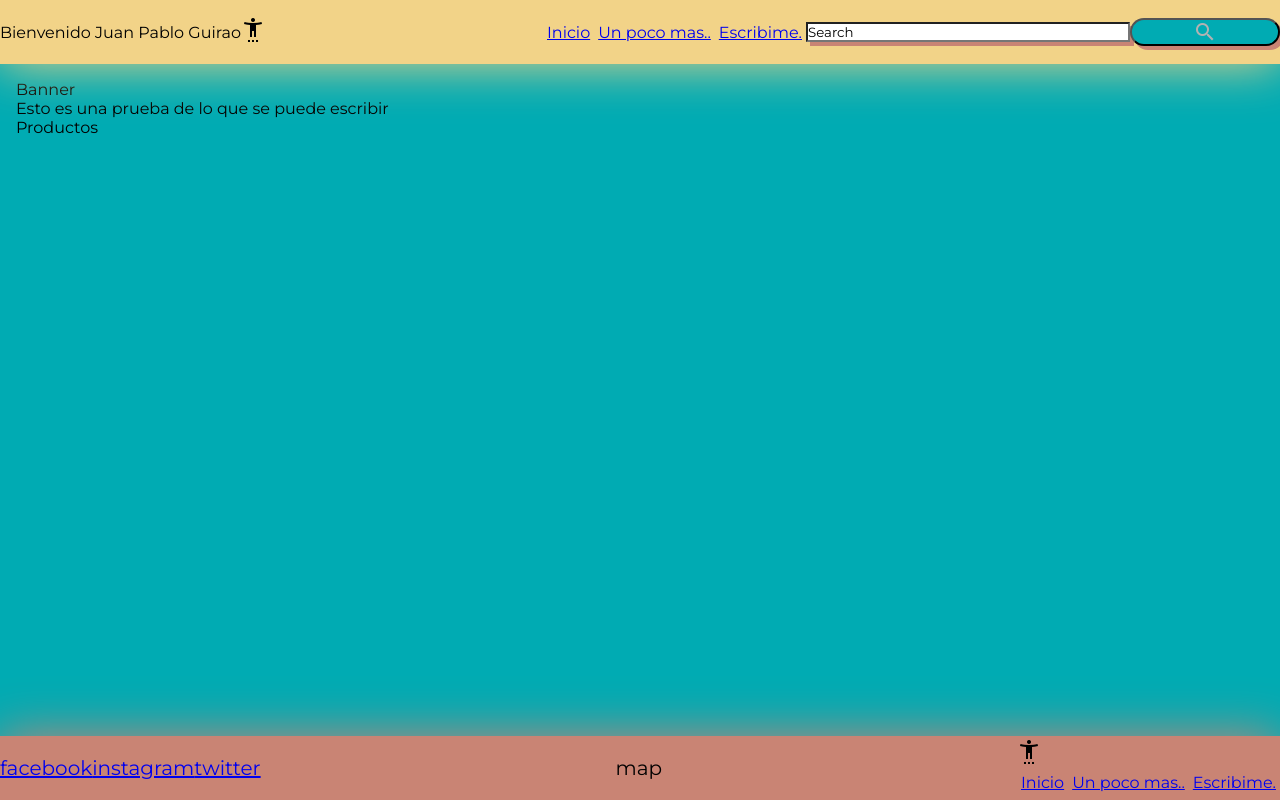
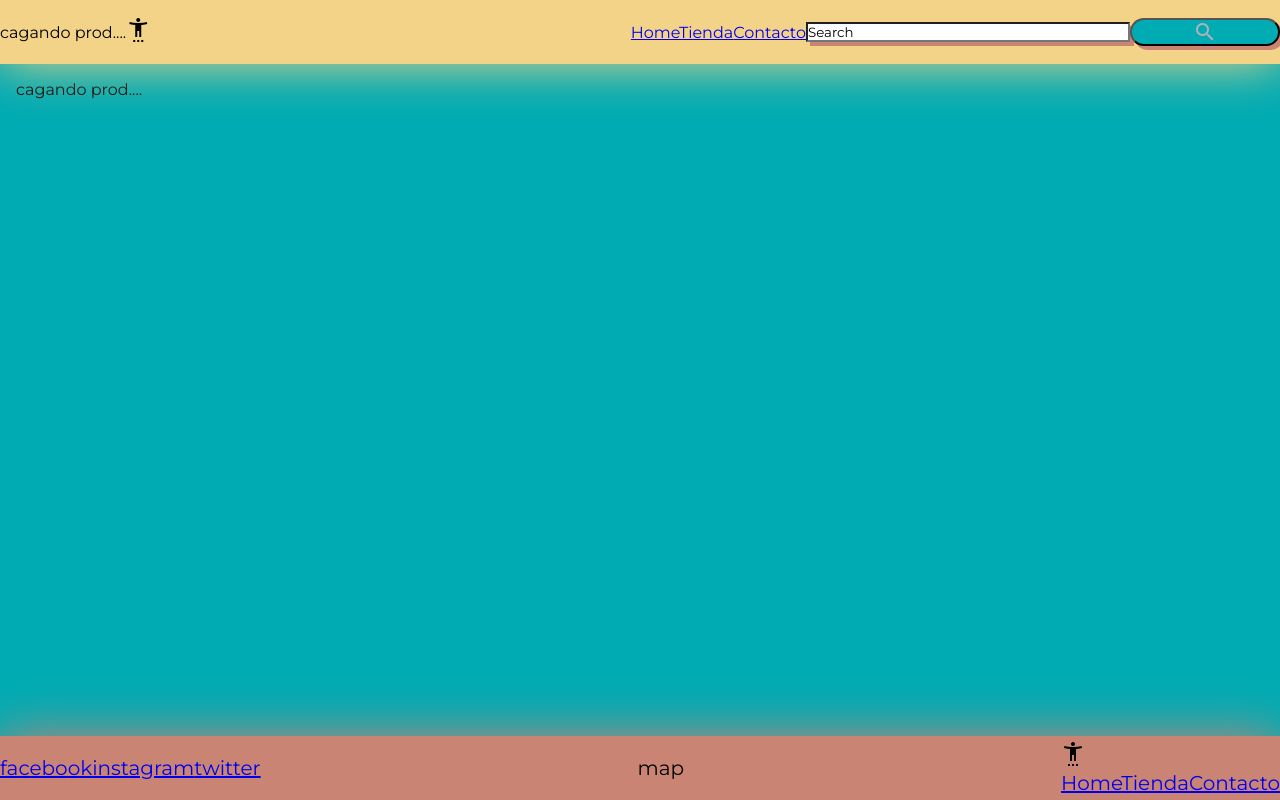
Before and after one commit to juanpguirao/JuanPabloGuiraoReact34790, a React (Create React App) app: page /inicio in a window 1280 px wide. Built offline with nearby package versions, Linux system fonts and the light colour scheme.

Commit message:
agregando y comitiando

```diff
--- a/package.json
+++ b/package.json
@@ -8,6 +8,7 @@
     "@testing-library/user-event": "^13.5.0",
     "react": "^18.2.0",
     "react-dom": "^18.2.0",
+    "react-router-dom": "^6.4.2",
     "react-scripts": "5.0.1",
     "sass": "^1.55.0",
     "web-vitals": "^2.1.4"
--- a/src/App.js
+++ b/src/App.js
@@ -2,14 +2,15 @@ import React from "react";
 import Header from "./components/Header"
 import Main from "./components/Main"
 import Footer from "./components/Footer"
+import {BrowserRouter} from "react-router-dom"
 
 function App() {
   return (
-    <>
+    <BrowserRouter>
       <Header/>
       <Main/>
       <Footer/>
-    </>
+    </BrowserRouter>
   );
 }
 export default App;
--- a/src/components/Header.js
+++ b/src/components/Header.js
@@ -5,12 +5,14 @@ import ItemListContainer from "./ItemListContainer"
 
 const Header=(prop)=>{
     return(
+
         <header id="mainHeader" class="header">
             <ItemListContainer nombre="Juan Pablo" apellido="Guirao"/>
             <Nav/>
             <input id="search" type="text" value="Search"></input>
             <button onClick="" className="material-icons" >search</button>
         </header>
+
     )
 
 }
--- a/src/components/ItemListContainer.js
+++ b/src/components/ItemListContainer.js
@@ -1,8 +1,31 @@
-import React from 'react'
+ import React, { useEffect, useState } from 'react'
 
-function ItemListContainer(greeting) {
+
+function ItemListContainer() {
+
+  const [Product, setEstado] = useState ([])
+
+  useEffect (()=>{
+    let simulacionPedido = new Promise((res)=>{
+      setTimeout(() => {
+        res([
+          {id:1,nombre:"Pepsi"},
+          {id:2,nombre:"Coca"},
+          {id:3,nombre:"Talca"}
+        ])
+      }, 2000);
+    })
+    simulacionPedido
+    .then((respuesta)=>{
+      setEstado(respuesta)
+    })
+    .catch((error)=>{
+      console.log(error)
+    })
+  })
+
   return (
-    <p> Bienvenido {greeting.nombre} {greeting.apellido}</p>
+    <div> cagando prod....</div>
   )
 }
 
--- a/src/components/Main.js
+++ b/src/components/Main.js
@@ -1,13 +1,19 @@
 import React from "react"
 import Banner from "./main/Banner"
-import Productos from "./main/Productos"
+import ProductContainer from "./ProductContainer"
+import {Routes, Route} from "react-router-dom"
+import ItemListContainer from "./ItemListContainer"
+
 
 const Main=()=>{
     return(
         <main>
-            <Banner/>
-            Esto es una prueba de lo que se puede escribir
-            <Productos/>
+            <Routes>
+
+                 <Route path='/inicio' element={<ItemListContainer/>}/>
+
+                 <Route path='*' element={<h1>ERROR 404</h1>}/>
+            </Routes>
         </main>
     )
 }
--- a/src/components/NavBar.js
+++ b/src/components/NavBar.js
@@ -1,18 +1,19 @@
-import React from "react";
+import React from "react"
 import Card from "./CartWidget"
+import {Link} from "react-router-dom"
+
 
 const Nav =()=>{
     return(
 <>
             <div>
+
                 <Card/>
             </div>
             <nav>
-            <ul>
-            <a href="#">Inicio</a>
-            <a href="#">Un poco mas..</a>
-            <a href="#">Escribime.</a>
-            </ul>
+                <Link to="/Inicio">Home</Link>
+                <Link to="/Tienda">Tienda</Link>
+                <Link to="/Contacto">Contacto</Link>
             </nav>
 </>
     )
```
Also changed, not shown: src/components/Contador.js (+13 -16 lines), 1 other file (tests, documents, lock files or other folders). Lines whose indentation alone changed are shown as unchanged.
